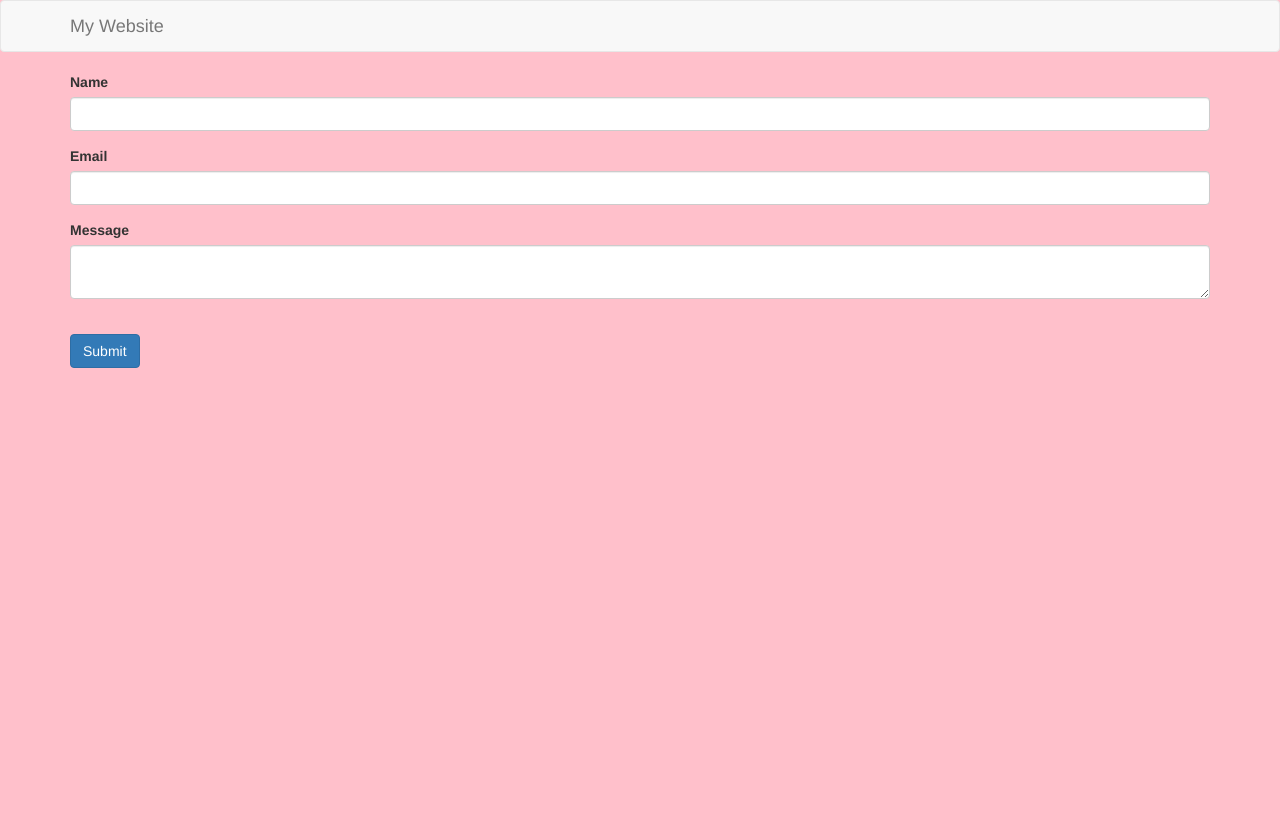
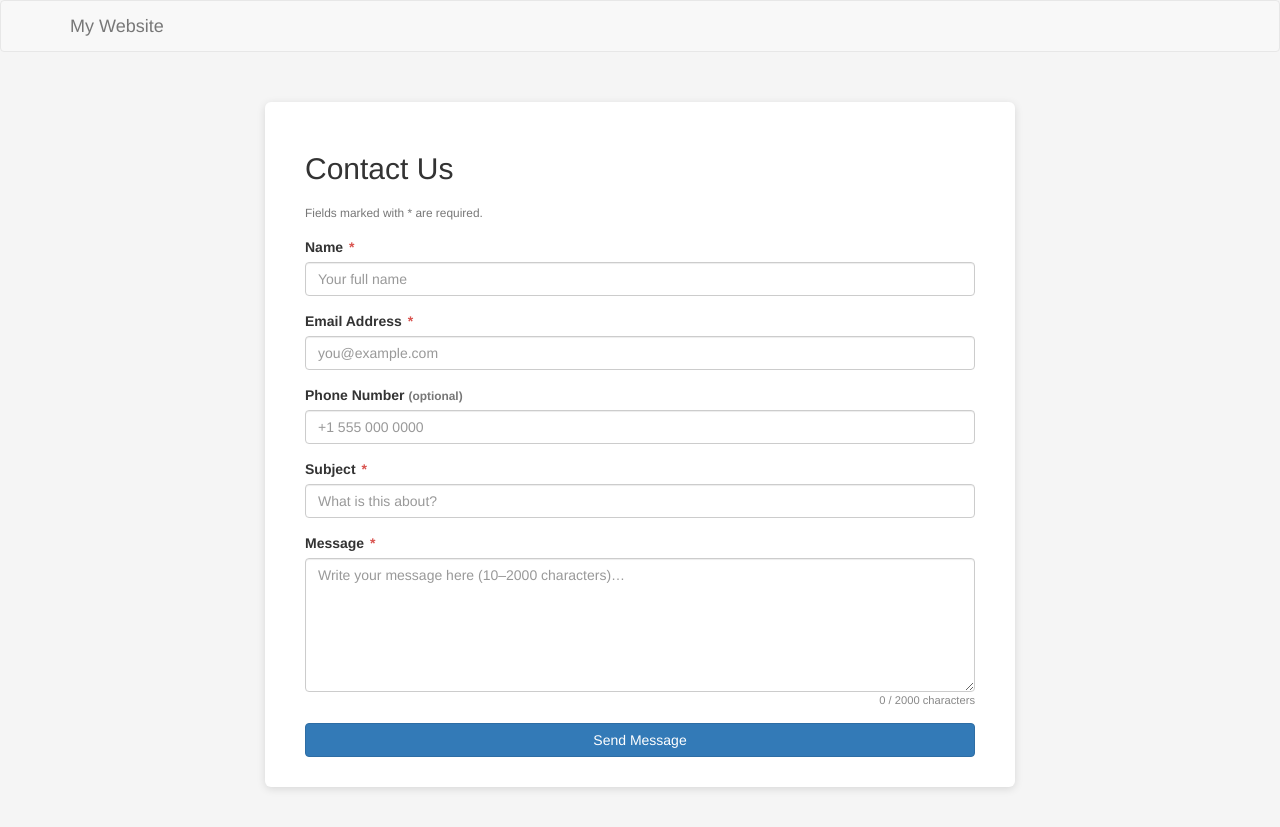
Before and after one commit to nicoodes/PHP-Taversy-Media-PLaylist, a PHP site: page / in a window 1280 px wide. Before the commit the page ends 368 px from the top, so only its background shows below. Run offline with PHP 8.4, Linux system fonts and the light colour scheme; some libraries are stand-ins or nearby versions.

Commit message:
Changes before error encountered
Co-authored-by: nicoodes <23514184+nicoodes@users.noreply.github.com>

```diff
--- a/website3/index.php
+++ b/website3/index.php
@@ -1,60 +1,90 @@
 <?php
 
-	//03B. Create variables for message
+	// Create variables for message feedback
 	$msg = "";
-	$msgClass = ""; // this one os done for the bootstrap class
-	// 01. check for submit
+	$msgClass = ""; // used for Bootstrap alert class (alert-success / alert-danger)
+
+	// Preserve field values across validation failures
+	$formName    = "";
+	$formEmail   = "";
+	$formPhone   = "";
+	$formSubject = "";
+	$formMessage = "";
+
+	// 01. Check for form submission
 	if (filter_has_var(INPUT_POST, 'submit')) {
 
-		// 02. get data from form  //06. use htmlspecialchars for security
-		$name = htmlspecialchars($_POST['name']);
-		$email = htmlspecialchars($_POST['email']);
-		$message = htmlspecialchars($_POST['message']);
-
-		// 03. check required fields -- we check if the data is not empty
-		if(!empty($name) && !empty($email) && !empty($message)) {
-			//Passed
-
-			// 04. check email validity
-			if (filter_var($email, FILTER_VALIDATE_EMAIL) === false) {
-				// Failed
-				$msg = "Not a valid email";
+		// 02. Honeypot spam check – bots fill hidden fields; humans leave them blank
+		if (!empty($_POST['website'])) {
+			// Silently reject spam submissions
+			$msg      = 'Your message could not be sent. Please try again.';
 			$msgClass = 'alert-danger';
 		} else {
-				// Passed
 
-				//07. send email
+			// 03. Sanitize & retrieve posted values
+			$formName    = htmlspecialchars(trim($_POST['name']));
+			$formEmail   = htmlspecialchars(trim($_POST['email']));
+			$formPhone   = htmlspecialchars(trim($_POST['phone']));
+			$formSubject = htmlspecialchars(trim($_POST['subject']));
+			$formMessage = htmlspecialchars(trim($_POST['message']));
+
+			// 04. Validate required fields
+			if (empty($formName) || empty($formEmail) || empty($formSubject) || empty($formMessage)) {
+				$msg      = 'Please fill in all required fields (Name, Email, Subject and Message).';
+				$msgClass = 'alert-danger';
+
+			// 05. Validate name length
+			} elseif (strlen($formName) < 2 || strlen($formName) > 100) {
+				$msg      = 'Name must be between 2 and 100 characters.';
+				$msgClass = 'alert-danger';
+
+			// 06. Validate email address
+			} elseif (filter_var($formEmail, FILTER_VALIDATE_EMAIL) === false) {
+				$msg      = 'Please enter a valid email address.';
+				$msgClass = 'alert-danger';
+
+			// 07. Validate optional phone number (digits, spaces, +, -, () allowed)
+			} elseif (!empty($formPhone) && !preg_match('/^[0-9\s\+\-\(\)]{7,20}$/', $formPhone)) {
+				$msg      = 'Please enter a valid phone number (7–20 digits, spaces, +, - and () allowed).';
+				$msgClass = 'alert-danger';
+
+			// 08. Validate subject length
+			} elseif (strlen($formSubject) < 2 || strlen($formSubject) > 150) {
+				$msg      = 'Subject must be between 2 and 150 characters.';
+				$msgClass = 'alert-danger';
+
+			// 09. Validate message length
+			} elseif (strlen($formMessage) < 10 || strlen($formMessage) > 2000) {
+				$msg      = 'Message must be between 10 and 2000 characters.';
+				$msgClass = 'alert-danger';
+
+			} else {
+				// All validation passed – build and send the email
+
 				$toEmail = 'example@gmail.com';
-				$subject = 'Contact request from '.$name;
-				$body = '<h2>Contact Request</h2>
-						<h4>Name</h4><p>'.$name.'</p>
-						<h4>Email</h4><p>'.$email.'</p>
-						<h4>Message</h4><p>'.$message.'</p>
-						';
-				//07b. email headers
-				$headers = 'MIME-Version: 1.0' ."\r\n";
-				$headers .= 'Content-Type:text/html;charset=UTF-8' ."\r\n";
+				$subject = 'Contact: ' . $formSubject . ' (from ' . $formName . ')';
+				$body    = '<h2>Contact Request</h2>'
+				         . '<h4>Name</h4><p>'    . $formName    . '</p>'
+				         . '<h4>Email</h4><p>'   . $formEmail   . '</p>'
+				         . (!empty($formPhone) ? '<h4>Phone</h4><p>' . $formPhone . '</p>' : '')
+				         . '<h4>Subject</h4><p>' . $formSubject . '</p>'
+				         . '<h4>Message</h4><p>' . nl2br($formMessage) . '</p>';
 
-				//07c. additional headers
-				$headers .= 'From: ' . $name . '<' . $email . '>' ."\r\n";
+				// Email headers
+				$headers  = 'MIME-Version: 1.0' . "\r\n";
+				$headers .= 'Content-Type: text/html; charset=UTF-8' . "\r\n";
+				$headers .= 'From: ' . $formName . ' <' . $formEmail . '>' . "\r\n";
 
-				//08. check if mail is sent correctly -- uses the mail function mail(to, subject, message, header)
 				if (mail($toEmail, $subject, $body, $headers)) {
-					//email sent
-					$msg = 'Your email has been sent';
+					$msg      = 'Thank you, ' . $formName . '! Your message has been sent successfully.';
 					$msgClass = 'alert-success';
+					// Clear fields on success
+					$formName = $formEmail = $formPhone = $formSubject = $formMessage = "";
 				} else {
-					//email not sent
-					$msg = 'Your email has NOT been sent';
+					$msg      = 'Sorry, your message could not be sent. Please try again later.';
 					$msgClass = 'alert-danger';
 				}
 			}
-
-
-		} else {
-			//Failed
-			$msg = 'Please fill in all fields';
-			$msgClass = 'alert-danger'; //this will add the class later on to xxx
 		}
 	}
 
@@ -64,53 +94,117 @@
 <html lang="en">
 <head>
 	<meta charset="UTF-8">
-	<title>Website 3</title>
+	<meta name="viewport" content="width=device-width, initial-scale=1">
+	<title>Contact Us – My Website</title>
 	<link rel="stylesheet" href="https://bootswatch.com/cosmo/bootstrap.min.css">
+	<style>
+		body { background-color: #f5f5f5; }
+		.contact-card {
+			background: #fff;
+			border-radius: 6px;
+			padding: 30px 40px;
+			box-shadow: 0 2px 8px rgba(0,0,0,.12);
+			margin-top: 30px;
+			margin-bottom: 40px;
+		}
+		.contact-card h2 { margin-bottom: 20px; }
+		.required-note { font-size: 0.85em; color: #777; margin-bottom: 15px; }
+		label .req { color: #d9534f; margin-left: 2px; }
+		textarea.form-control { resize: vertical; }
+		.char-count { font-size: 0.8em; color: #888; text-align: right; }
+	</style>
 </head>
-<body style="background-color: pink">
+<body>
 	<nav class="navbar navbar-default">
 		<div class="container">
-			<div class="navbar-header"><a href="index.html" class="navbar-brand">My Website</a></div>
+			<div class="navbar-header">
+				<a href="index.php" class="navbar-brand">My Website</a>
+			</div>
 		</div>
 	</nav>
+
 	<div class="container">
-		<?php if($msg != ''): ?>
-			<div class="alert <?php echo $msgClass; ?>"> <!-- xxx class added for botstrap danger/success color -->
+		<div class="row">
+			<div class="col-md-8 col-md-offset-2">
+				<div class="contact-card">
+					<h2>Contact Us</h2>
+
+					<?php if ($msg !== ''): ?>
+						<div class="alert <?php echo $msgClass; ?>" role="alert">
 							<?php echo $msg; ?>
-
 						</div>
 					<?php endif; ?>
-		<form method="post" action="<?php echo htmlspecialchars($_SERVER['PHP_SELF']); ?>"> <!-- added htmlspecialchars for security, no in this video its mentioned but another -->
+
+					<p class="required-note">Fields marked with <span class="req">*</span> are required.</p>
+
+					<form method="post" action="<?php echo htmlspecialchars($_SERVER['PHP_SELF']); ?>">
+
+						<!-- Honeypot field: hidden from real users, attracts bots -->
+						<div style="display:none;" aria-hidden="true">
+							<label for="website">Leave this field blank</label>
+							<input type="text" name="website" id="website" tabindex="-1" autocomplete="off">
+						</div>
+
 						<div class="form-group">
-				<label for="">Name</label>
-				<input type="text" name="name" class="form-control" value="<?php
+							<label for="name">Name <span class="req">*</span></label>
+							<input type="text" id="name" name="name" class="form-control"
+							       placeholder="Your full name"
+							       maxlength="100"
+							       value="<?php echo $formName; ?>">
+						</div>
 
-					//05. get the value from the input so when it fails it doesnt go away
-					// uses ternary if
-					echo isset($_POST['name']) ? $name : '';
+						<div class="form-group">
+							<label for="email">Email Address <span class="req">*</span></label>
+							<input type="email" id="email" name="email" class="form-control"
+							       placeholder="you@example.com"
+							       value="<?php echo $formEmail; ?>">
+						</div>
 
+						<div class="form-group">
+							<label for="phone">Phone Number <small class="text-muted">(optional)</small></label>
+							<input type="tel" id="phone" name="phone" class="form-control"
+							       placeholder="+1 555 000 0000"
+							       maxlength="20"
+							       value="<?php echo $formPhone; ?>">
+						</div>
 
-				?>">
+						<div class="form-group">
+							<label for="subject">Subject <span class="req">*</span></label>
+							<input type="text" id="subject" name="subject" class="form-control"
+							       placeholder="What is this about?"
+							       maxlength="150"
+							       value="<?php echo $formSubject; ?>">
 						</div>
+
 						<div class="form-group">
-				<label for="">Email</label>
-				<input type="text" name="email" class="form-control" value="<?php
+							<label for="message">Message <span class="req">*</span></label>
+							<textarea id="message" name="message" class="form-control"
+							          rows="6" maxlength="2000"
+							          placeholder="Write your message here (10–2000 characters)…"><?php echo $formMessage; ?></textarea>
+							<div class="char-count"><span id="msgCount">0</span> / 2000 characters</div>
+						</div>
 
-				 echo isset($_POST['email']) ? $email : '';
+						<button type="submit" name="submit" class="btn btn-primary btn-block">
+							Send Message
+						</button>
 
-				?>">
-			</div>
-			<div class="form-group">
-				<label for="">Message</label>
-				<textarea name="message" class="form-control"><?php
-
-				echo isset($_POST['message']) ? $message : '';
-
-				?></textarea>
-			</div>
-			<br>
-			<button type="submit" name="submit" class="btn btn-primary">Submit</button>
 					</form>
 				</div>
+			</div>
+		</div>
+	</div>
+
+	<script>
+		// Live character counter for the message textarea
+		(function () {
+			var textarea = document.getElementById('message');
+			var counter  = document.getElementById('msgCount');
+			function update() {
+				counter.textContent = textarea.value.length;
+			}
+			textarea.addEventListener('input', update);
+			update(); // initialize on page load (handles preserved values)
+		}());
+	</script>
 </body>
 </html>
```
Lines whose indentation alone changed are shown as unchanged.
